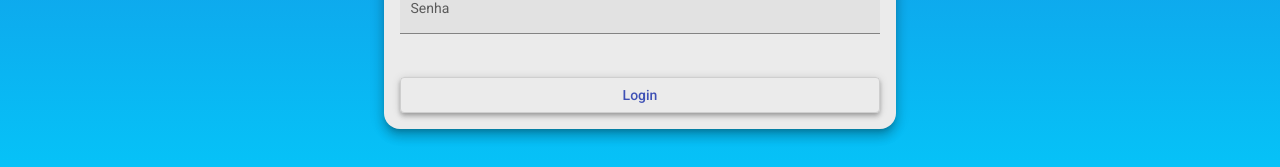
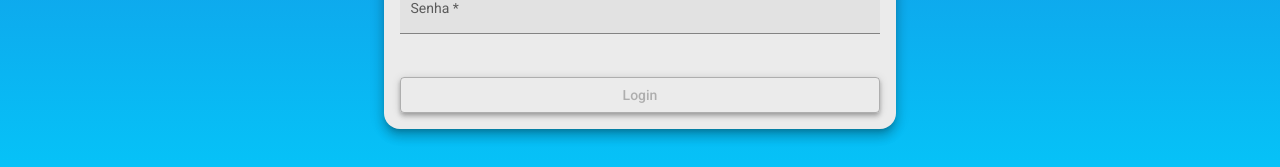
Before and after one commit to PauloHGrande/helpdesk-front, an Angular app: page /login in a window 1280 px wide. Shown: the part 510-677 px from the top of the page. Built offline with nearby package versions, Linux system fonts and the light colour scheme.

Commit message:
Validação para o formulario do LOGIN

```diff
--- a/src/app/components/login/login.component.html
+++ b/src/app/components/login/login.component.html
@@ -6,15 +6,15 @@
 
     <mat-form-field class="full-width" appearance="fill">
       <mat-label>E-Mail</mat-label>
-      <input matInput placeholder="Ex. fulano@email.com" >
+      <input [formControl]="email" required [(ngModel)]="creds.email" name="email" matInput placeholder="Ex. fulano@email.com" >
     </mat-form-field>
 
     <mat-form-field class="full-width" appearance="fill">
       <mat-label>Senha</mat-label>
-      <input type="password" matInput placeholder="Ex. 123" >
+      <input [formControl]="senha" required [(ngModel)]="creds.senha" name="senha" type="password" matInput placeholder="Ex. 123" >
     </mat-form-field>
 
-    <button class="full-width mat-elevation-z4" mat-stroked-button color="primary"> Login </button>
+    <button [disabled]="!validaCampos()" class="full-width mat-elevation-z4" mat-stroked-button color="primary"> Login </button>
 
   </form>
 
--- a/src/app/components/login/login.component.ts
+++ b/src/app/components/login/login.component.ts
@@ -1,4 +1,6 @@
 import { Component, OnInit } from '@angular/core';
+import { FormControl, Validators } from '@angular/forms';
+import { Credenciais } from 'src/app/models/credenciais';
 
 @Component({
   selector: 'app-login',
@@ -7,9 +9,24 @@ import { Component, OnInit } from '@angular/core';
 })
 export class LoginComponent implements OnInit {
 
+  creds: Credenciais = {
+    email: '',
+    senha: ''
+  }
+
+  email = new FormControl(null, Validators.email);
+  senha = new FormControl(null, Validators.minLength(3));
+
   constructor() { }
 
   ngOnInit(): void {
   }
 
+  validaCampos(): boolean {
+    if(this.email.valid && this.senha.valid) {
+      return true;
+    }
+    return false;
+  }
+
 }
--- /dev/null
+++ b/src/app/models/credenciais.ts
@@ -0,0 +1,4 @@
+export interface Credenciais {
+    email: string;
+    senha: string;
+}
```
